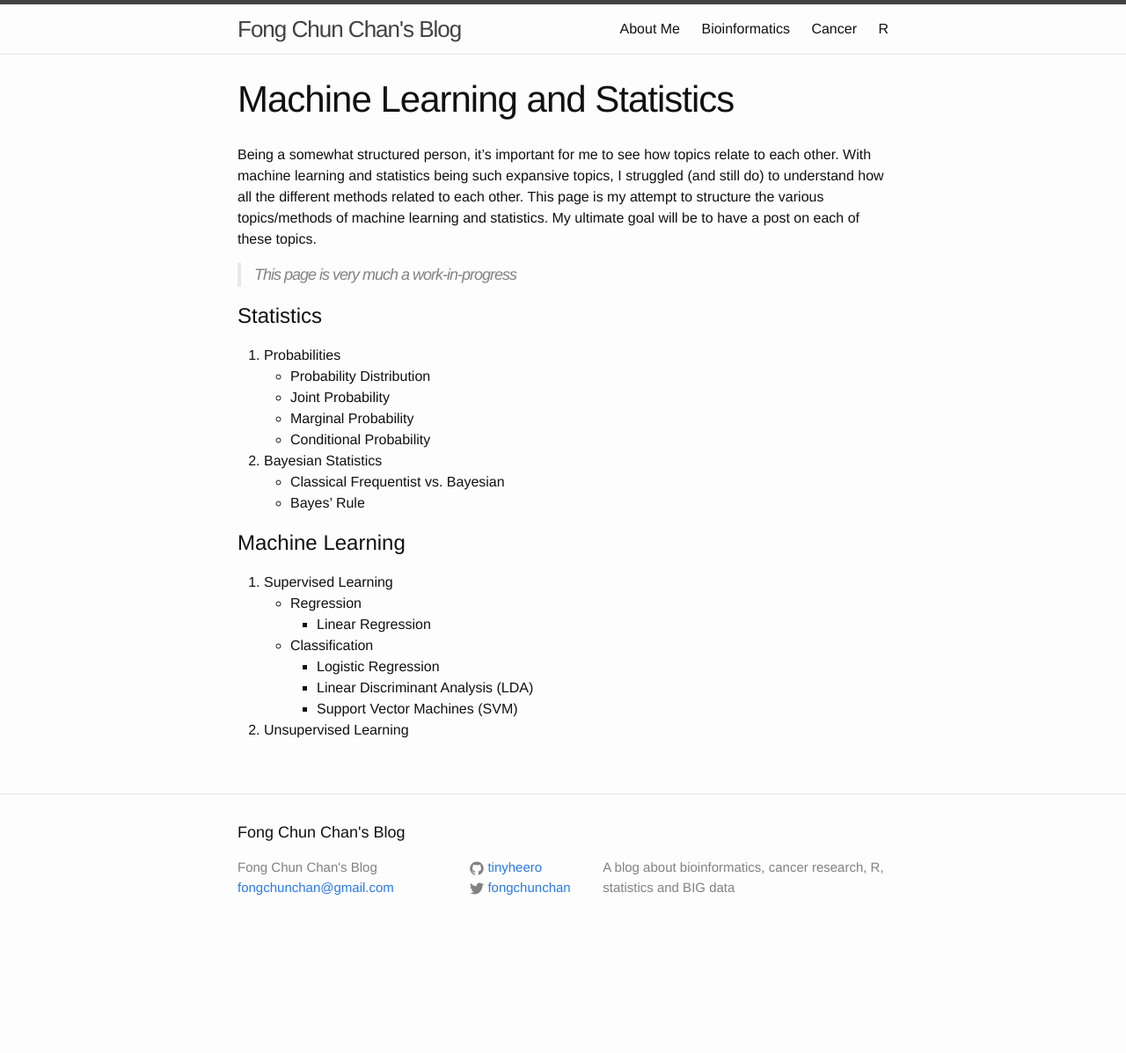
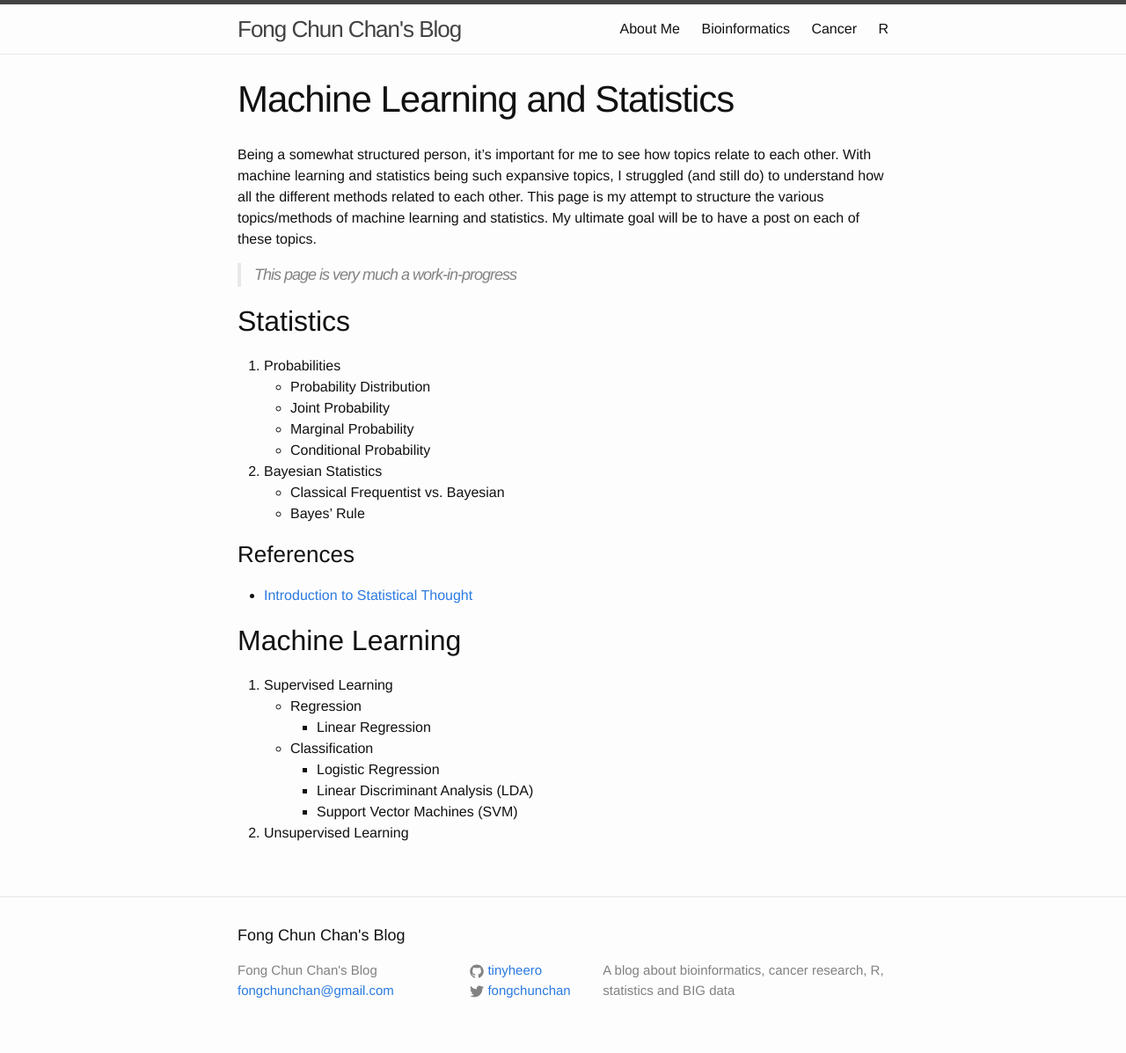
Before and after one commit to tinyheero/tinyheero.github.io, a Jekyll site: the page built from ml-and-stats-overview.md, in a window 1280 px wide. Shown: the whole page at 88% size. Built offline with Jekyll 4.4.1, drawn with Linux system fonts in a browser that asks for light colours; Markdown is read by kramdown in place of the engine named in the settings; before the commit the page ends 1080 px from its top, so only the background shows below that.

Commit message:
Adding References

```diff
--- a/ml-and-stats-overview.md
+++ b/ml-and-stats-overview.md
@@ -8,7 +8,7 @@ Being a somewhat structured person, it's important for me to see how topics rela
 
 > This page is very much a work-in-progress
 
-# Statistics
+## Statistics
 
 1. Probabilities
 	* Probability Distribution
@@ -19,7 +19,11 @@ Being a somewhat structured person, it's important for me to see how topics rela
 	* Classical Frequentist vs. Bayesian
 	* Bayes' Rule
 
-# Machine Learning
+### References
+
+* [Introduction to Statistical Thought](http://people.math.umass.edu/~lavine/Book/book.html)
+
+## Machine Learning
 
 1. Supervised Learning
     * Regression
```
